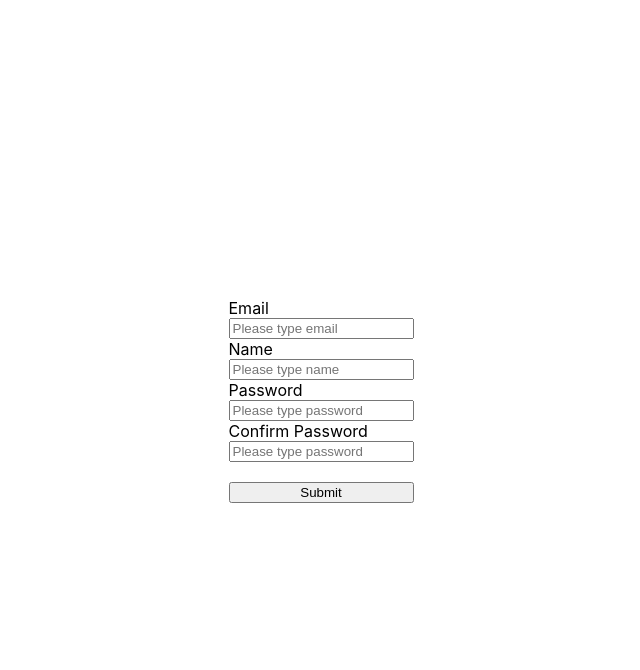
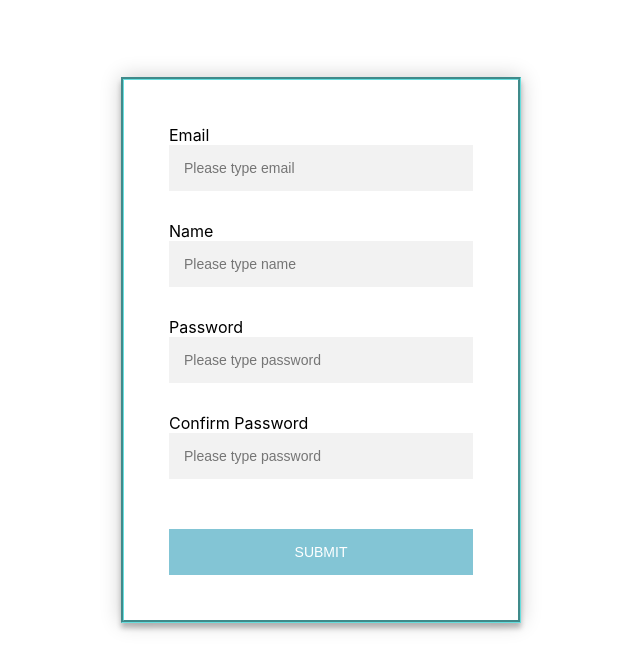
Before and after one commit to dohyun97/movie-app-react-node, a React (Create React App) app in the folder client/: page /register in a window 1280 px wide. Shown: the top 670 px of the page, without its empty margins (319-959 px from the left). Built offline with nearby package versions, Linux system fonts and the light colour scheme; no server answers.

Commit message:
edit template

```diff
--- a/client/src/components/views/LoginPage/LoginPage.js
+++ b/client/src/components/views/LoginPage/LoginPage.js
@@ -2,6 +2,7 @@ import {useDispatch} from 'react-redux';
 import React from 'react';
 import {loginUser} from "../../../_actions/user_actions"
 import { useNavigate } from "react-router-dom";
+import "../../views/css/login.css"
 
 function LoginPage() {
   const dispatch = useDispatch();
@@ -10,6 +11,9 @@ function LoginPage() {
      event.preventDefault();
     const Email = event.target.email.value;
     const Password = event.target.password.value;
+    if(Email === "" || Password === ""){
+      return alert("Please type all");
+    }
      let body = {
         email: Email,
         password: Password
@@ -25,18 +29,23 @@ function LoginPage() {
        })
   }
   return (
+   <div class="login-page">
     <div style={{  display:'flex', justifyContent:'center', alignItems:'center', width:'100%', height:'100vh' }}>
+      <div class = "form">
      <form style={{display:'flex', flexDirection:'column'}} onSubmit={onSubmitHandler}>
-        <label>Email</label>
+        <label style={{display: 'flex', justifyContent: 'left'}}>Email</label>
         <input type = "email" name="email" placeholder="Please type email"></input>
-        <label >Password</label>
+        <label style={{display: 'flex', justifyContent: 'left'}}>Password</label>
         <input type = "password" name="password" placeholder='Please type password'></input>
         <br/>
         <button>Login</button>
         <p class="message">Not registered? <a href="/register">Create an account</a></p>
      </form>
+     </div>
+     </div>
 
      </div>
+
   )
 }
 
--- a/client/src/components/views/RegisterPage/RegisterPage.js
+++ b/client/src/components/views/RegisterPage/RegisterPage.js
@@ -3,7 +3,7 @@ import {useDispatch} from 'react-redux';
 import {registerUser} from "../../../_actions/user_actions";
 import { useNavigate } from "react-router-dom";
 import { useState } from 'react';
-
+import "../../views/css/login.css"
 
 function RegisterPage() {
   const dispatch = useDispatch();
@@ -19,18 +19,21 @@ function RegisterPage() {
     const confirmPassword = event.target.confirmPassword.value;
     const Name = event.target.name.value;
 
-    if(Name === ""){
-      setNameErr("Please type name");
-    }
+    setNameErr(""); setConfirmErr(""); setEmailErr(""); setPwErr("");
+
     if(Email === ""){
       setEmailErr("Please type email");
+
+    }if(Name === ""){
+      setNameErr("Please type name");
+
     }
 
     if( Password.length <5){
       setPwErr("Password length should be minimum 5");
-    }
-    if(Password !== confirmPassword){
-      setConfirmErr("Confirmed password should be same as Password");
+
+    }else if(Password !== confirmPassword){
+      return setConfirmErr("Please type same password");
     }
      let body = {
         email: Email,
@@ -42,30 +45,38 @@ function RegisterPage() {
       .then((res)=>{
           if(res.payload.success){
               navigate("/login");
-          }else{
-            alert(JSON.stringify(res.payload.msg));
+         }else{
+            if(Name === "" || Email === "" || Password.length<5){
+              alert("Please fill up again")
+            }else{
+
+              alert(JSON.stringify(res.payload.msg));
+            }
           }
        })
   }
   return (
+    <div class="login-page">
     <div style={{  display:'flex', justifyContent:'center', alignItems:'center', width:'100%', height:'100vh' }}>
+    <div style={{ width: '500%'}}class = "form">
      <form style={{display:'flex', flexDirection:'column'}} onSubmit={onSubmitHandler}>
-        <label>Email</label>
+        <label style={{display: 'flex', justifyContent: 'left'}}>Email</label>
         <input type = "email" name="email" placeholder="Please type email"></input>
-        <div style={{ color: 'red'}}>{emailErr}</div>
-        <label >Name</label>
+        <div class="err"style={{ color: 'red'}}>{emailErr}</div>
+        <label style={{display: 'flex', justifyContent: 'left'}}>Name</label>
         <input type = "text" name="name" placeholder='Please type name'></input>
-        <div style={{ color: 'red'}}>{nameErr}</div>
-        <label >Password</label>
+        <div class= "err"style={{ color: 'red'}}>{nameErr}</div>
+        <label style={{display: 'flex', justifyContent: 'left'}}>Password</label>
         <input type = "password" name="password" placeholder='Please type password'></input>
-        <div style={{ color: 'red'}}>{pwErr}</div>
-        <label >Confirm Password</label>
+        <div class="err" style={{ color: 'red'}}>{pwErr}</div>
+        <label style={{display: 'flex', justifyContent: 'left'}}>Confirm Password</label>
         <input type = "password" name="confirmPassword" placeholder='Please type password'></input>
-        <div style={{ color: 'red'}}>{confirmErr}</div>
+        <div class="err" style={{ color: 'red'}}>{confirmErr}</div>
         <br/>
         <button>Submit</button>
      </form>
-
+     </div>
+     </div>
      </div>
   )
 }
--- /dev/null
+++ b/client/src/components/views/css/login.css
@@ -0,0 +1,63 @@
+
+.login-page {
+    width: 400px;
+    padding: 0 0 0;
+    margin: auto;
+  }
+  .form {
+    position: relative;
+    background: #FFFFFF;
+    border-style: groove;
+    border-color: rgb(103, 222, 222);
+    max-width: 360px;
+    margin: 0 auto 100px;
+    padding: 45px;
+    text-align: center;
+    box-shadow: 0 0 20px 0 rgba(0, 0, 0, 0.2), 0 5px 5px 0 rgba(0, 0, 0, 0.24);
+  }
+
+  .form input {
+    font-family: sans-serif;
+    outline: 0;
+    background: #f2f2f2;
+    width: 100%;
+    border: 0;
+    margin: 0 0 15px;
+    padding: 15px;
+    box-sizing: border-box;
+    font-size: 14px;
+  }
+  .form button {
+    font-family:  sans-serif;
+    text-transform: uppercase;
+    outline: 0;
+    background: #83c5d5;
+    width: 100%;
+    border: 0;
+    margin: 0 auto;
+    padding: 15px;
+    color: #FFFFFF;
+    font-size: 14px;
+    -webkit-transition: all 0.3 ease;
+    transition: all 0.3 ease;
+    cursor: pointer;
+  }
+  .form button:hover,.form button:active,.form button:focus {
+    background: #44a7bd;
+  }
+
+  .form .err{
+    color: #d21e1e;
+    text-align: left;
+    margin: 0 0 15px;
+
+  text-decoration: none;
+  }
+
+  .form .message{
+    color: #d21e1e;
+    text-align: left;
+    margin: 5 0 0px;
+
+  text-decoration: none;
+  }
```
